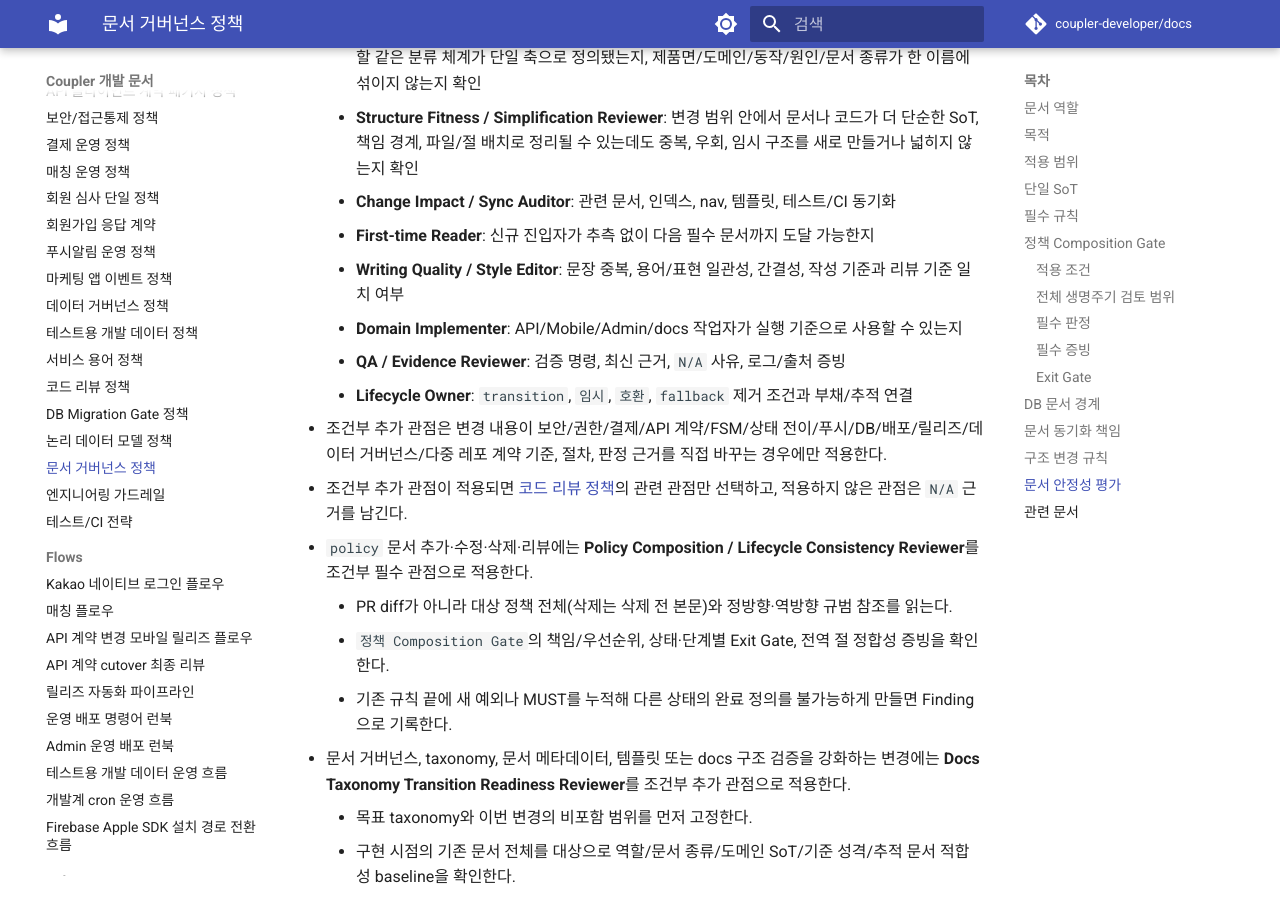
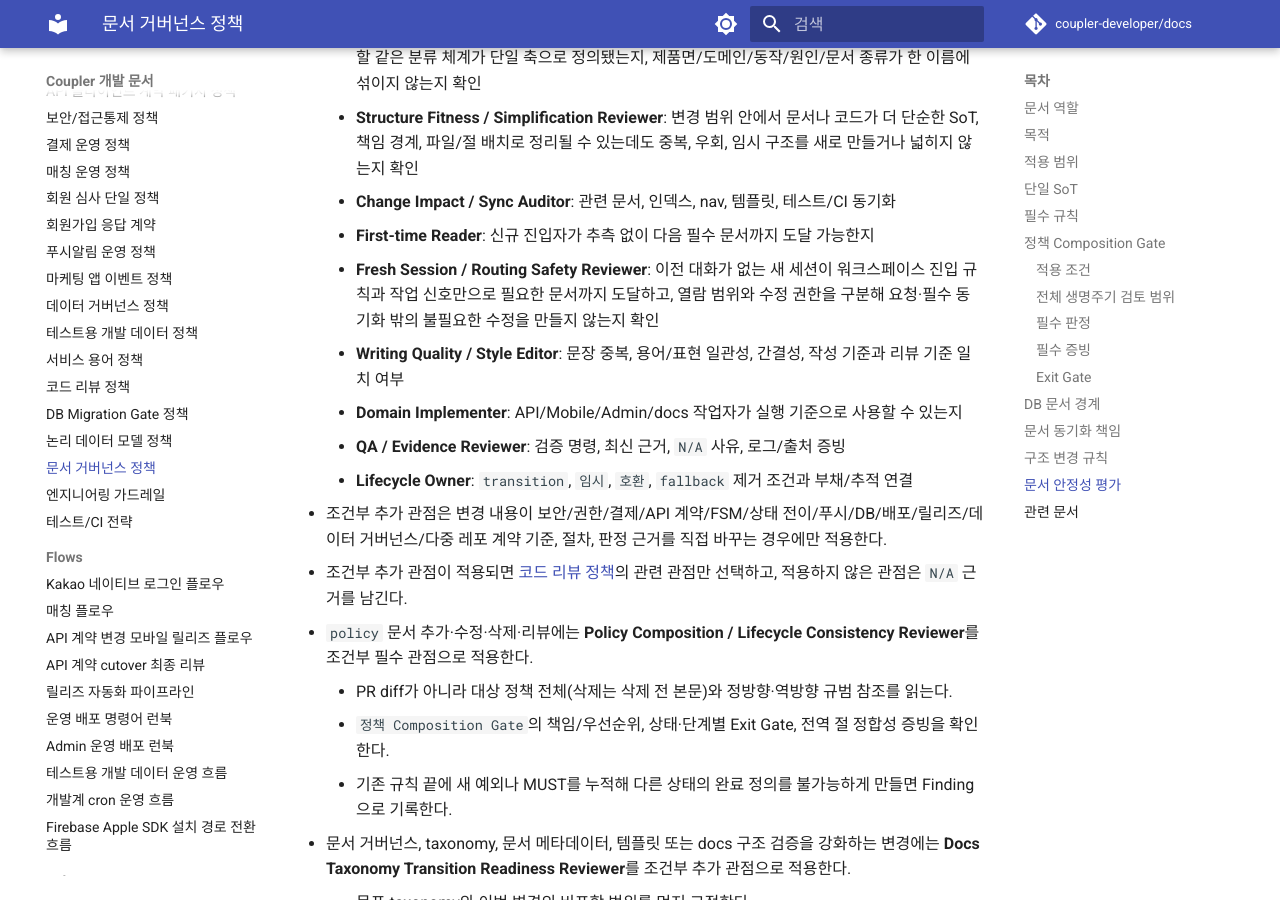
Before and after one commit to coupler-developer/docs, an MkDocs documentation site: the page built from content/policy/document-governance-policy.md, in a window 1280 px wide and 900 px high, scrolled down 7313 px. Built offline with MkDocs 1.6.1 and Material for MkDocs 9.7.7, drawn with Linux system fonts in a browser that asks for light colours; comment, search, counter and statistics services are not loaded.

Commit message:
docs: 새 세션 라우팅 안전성 관점 추가
Reason:
- 문서 구조 개선 시 새 세션의 작업별 문서 도달성과 불필요한 수정 방지를 함께 판정해야 함

Changes:
- 문서 안정성 평가 기본 관점에 Fresh Session / Routing Safety Reviewer 추가

How:
- 이전 대화 없이 필요한 문서에 도달하고 열람 범위와 수정 권한을 구분하는지 확인하도록 정의

Tests:
- yarn validate:docs 통과

```diff
--- a/content/policy/document-governance-policy.md
+++ b/content/policy/document-governance-policy.md
@@ -195,6 +195,7 @@ PR/작업 보고 또는 안정성 리뷰 기록에 아래를 남긴다.
     - **Structure Fitness / Simplification Reviewer**: 변경 범위 안에서 문서나 코드가 더 단순한 SoT, 책임 경계, 파일/절 배치로 정리될 수 있는데도 중복, 우회, 임시 구조를 새로 만들거나 넓히지 않는지 확인
     - **Change Impact / Sync Auditor**: 관련 문서, 인덱스, nav, 템플릿, 테스트/CI 동기화
     - **First-time Reader**: 신규 진입자가 추측 없이 다음 필수 문서까지 도달 가능한지
+    - **Fresh Session / Routing Safety Reviewer**: 이전 대화가 없는 새 세션이 워크스페이스 진입 규칙과 작업 신호만으로 필요한 문서까지 도달하고, 열람 범위와 수정 권한을 구분해 요청·필수 동기화 밖의 불필요한 수정을 만들지 않는지 확인
     - **Writing Quality / Style Editor**: 문장 중복, 용어/표현 일관성, 간결성, 작성 기준과 리뷰 기준 일치 여부
     - **Domain Implementer**: API/Mobile/Admin/docs 작업자가 실행 기준으로 사용할 수 있는지
     - **QA / Evidence Reviewer**: 검증 명령, 최신 근거, `N/A` 사유, 로그/출처 증빙
```
